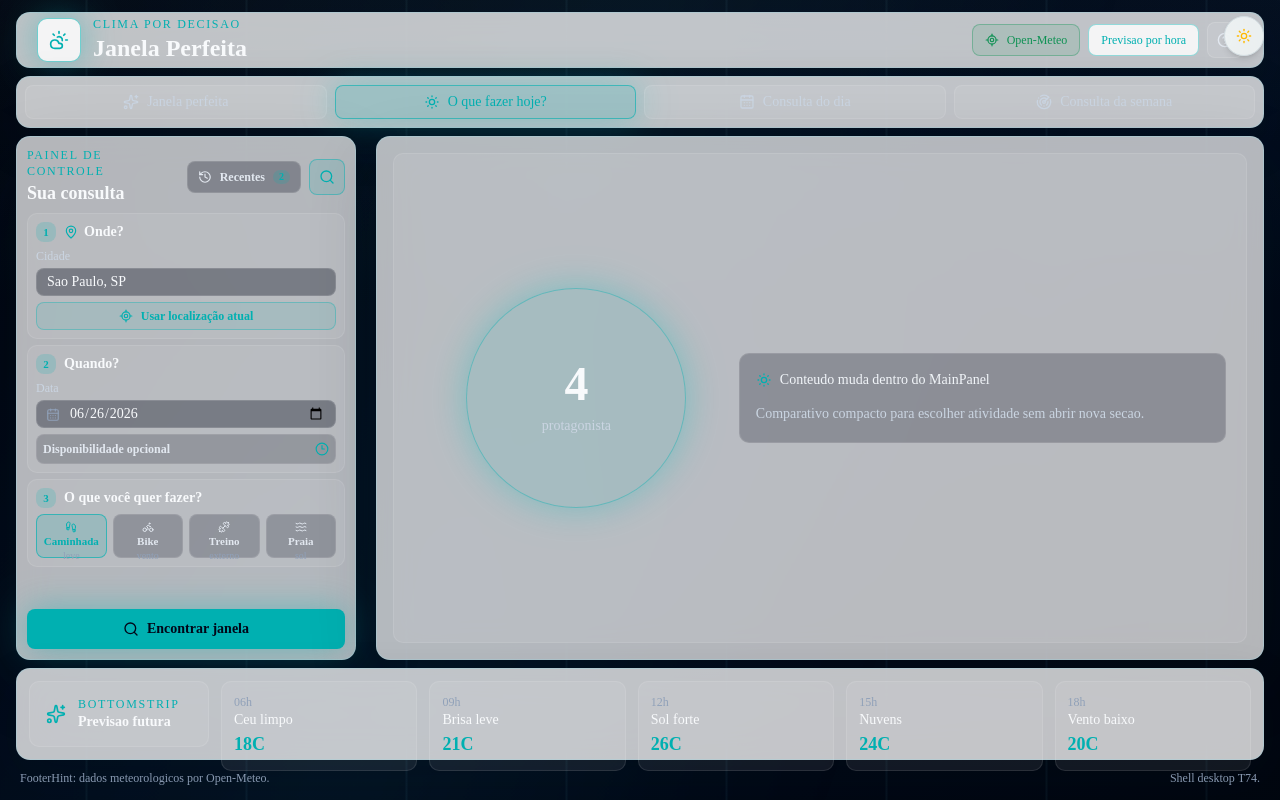
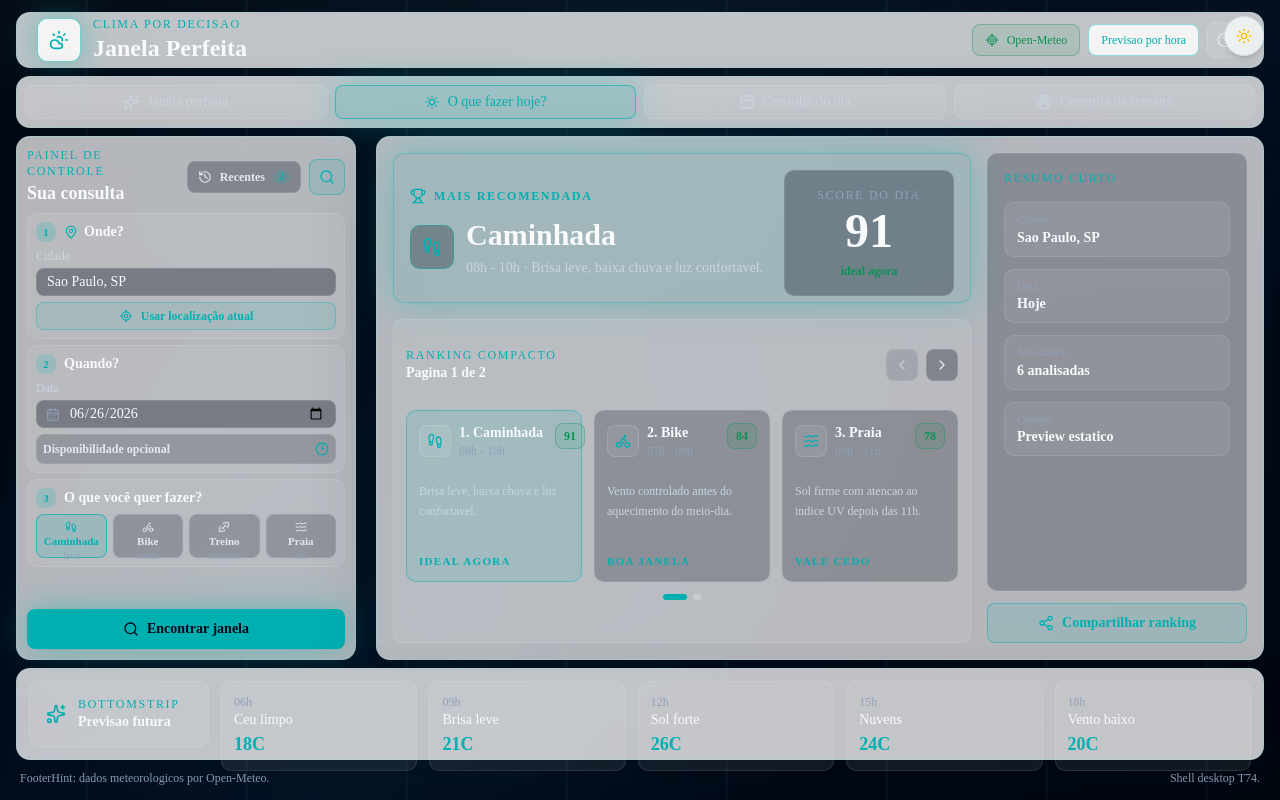
Before and after one commit to PauloSergioLR/janela-perfeita, a Next.js app: page /cockpit-preview in a window 1280 px wide. Both pictures are taken after a click on the button "O que fazer hoje?". Built offline with nearby package versions, Linux system fonts and the light colour scheme.

Commit message:
feat: cria view compacta do ranking do dia

```diff
--- a/src/app/cockpit-preview/page.tsx
+++ b/src/app/cockpit-preview/page.tsx
@@ -18,10 +18,12 @@ import {
   Radar,
   RotateCcw,
   Search,
+  Share2,
   ShieldCheck,
   Sparkles,
   SunMedium,
   Thermometer,
+  Trophy,
   Trash2,
   Waves,
   Wind,
@@ -149,6 +151,69 @@ const perfectWindowTimeline = [
   { time: "13h", score: 54, label: "fraca" },
 ];
 
+const todayRankingCards = [
+  {
+    id: "caminhada",
+    position: 1,
+    label: "Caminhada",
+    score: 91,
+    window: "08h - 10h",
+    summary: "Brisa leve, baixa chuva e luz confortavel.",
+    signal: "ideal agora",
+    icon: Footprints,
+  },
+  {
+    id: "bike",
+    position: 2,
+    label: "Bike",
+    score: 84,
+    window: "07h - 09h",
+    summary: "Vento controlado antes do aquecimento do meio-dia.",
+    signal: "boa janela",
+    icon: Bike,
+  },
+  {
+    id: "praia",
+    position: 3,
+    label: "Praia",
+    score: 78,
+    window: "09h - 11h",
+    summary: "Sol firme com atencao ao indice UV depois das 11h.",
+    signal: "vale cedo",
+    icon: Waves,
+  },
+  {
+    id: "treino",
+    position: 4,
+    label: "Treino",
+    score: 72,
+    window: "17h - 18h",
+    summary: "Temperatura cai no fim da tarde e melhora conforto.",
+    signal: "fim do dia",
+    icon: Dumbbell,
+  },
+  {
+    id: "jardim",
+    position: 5,
+    label: "Jardim",
+    score: 66,
+    window: "06h - 08h",
+    summary: "Solo seco e vento fraco, mas pouca luz no inicio.",
+    signal: "moderada",
+    icon: SunMedium,
+  },
+  {
+    id: "externo",
+    position: 6,
+    label: "Tarefas externas",
+    score: 58,
+    window: "14h - 16h",
+    summary: "Calor e nuvens reduzem conforto para deslocamentos longos.",
+    signal: "com cautela",
+    icon: MapPin,
+  },
+];
+
 interface CockpitRecentSearch {
   id: string;
   city: string;
@@ -183,6 +248,10 @@ interface LeftControlPanelProps {
 
 interface ModePreviewPanelProps {
   activeMode: (typeof decisionModes)[number];
+}
+
+interface TodayRankingViewProps {
+  hasResult: boolean;
 }
 
 interface PerfectWindowViewProps {
@@ -366,6 +435,186 @@ function PerfectWindowView({ hasResult }: PerfectWindowViewProps) {
           })}
         </div>
       </section>
+    </section>
+  );
+}
+
+function TodayRankingView({ hasResult }: TodayRankingViewProps) {
+  const [pageIndex, setPageIndex] = useState(0);
+  const pageSize = 3;
+  const totalPages = Math.ceil(todayRankingCards.length / pageSize);
+  const firstCardIndex = pageIndex * pageSize;
+  const visibleCards = todayRankingCards.slice(
+    firstCardIndex,
+    firstCardIndex + pageSize,
+  );
+  const bestActivity = todayRankingCards[0];
+  const BestIcon = bestActivity.icon;
+
+  return (
+    <section
+      className="grid h-full min-h-0 gap-4 lg:grid-cols-[minmax(0,1fr)_260px]"
+      aria-label="MainPanel O que fazer hoje"
+    >
+      <div className="grid min-h-0 gap-4 lg:grid-rows-[minmax(150px,0.45fr)_minmax(0,1fr)]">
+        <section className="grid min-h-0 gap-4 rounded-lg border border-weather-accent/35 bg-weather-accent/10 p-4 shadow-weather-glow lg:grid-cols-[minmax(0,1fr)_170px] lg:items-center">
+          <div className="min-w-0">
+            <div className="mb-3 flex items-center gap-2 text-xs font-semibold uppercase tracking-[0.14em] text-weather-accent">
+              <Trophy className="size-4" aria-hidden="true" />
+              Mais recomendada
+            </div>
+            <div className="flex min-w-0 items-center gap-3">
+              <span className="flex size-11 shrink-0 items-center justify-center rounded-lg border border-weather-accent/45 bg-slate-950/28">
+                <BestIcon className="size-5 text-weather-accent" aria-hidden="true" />
+              </span>
+              <div className="min-w-0">
+                <h2 className="truncate text-3xl font-semibold leading-tight">
+                  {bestActivity.label}
+                </h2>
+                <p className="mt-1 text-sm text-slate-300">
+                  {bestActivity.window} · {bestActivity.summary}
+                </p>
+              </div>
+            </div>
+          </div>
+          <div className="rounded-lg border border-white/10 bg-slate-950/30 p-4 text-center">
+            <p className="text-xs font-medium uppercase tracking-[0.14em] text-slate-400">
+              Score do dia
+            </p>
+            <p className="mt-1 text-5xl font-semibold leading-none text-slate-50">
+              {bestActivity.score}
+            </p>
+            <p className="mt-2 text-xs font-semibold text-success">
+              {bestActivity.signal}
+            </p>
+          </div>
+        </section>
+
+        <section
+          className="grid min-h-0 gap-3 rounded-lg border border-white/10 bg-white/7 p-3"
+          aria-label="Ranking de atividades do dia"
+        >
+          <div className="flex items-center justify-between gap-3">
+            <div className="min-w-0">
+              <p className="text-xs font-medium uppercase tracking-[0.14em] text-weather-accent">
+                Ranking compacto
+              </p>
+              <h3 className="truncate text-sm font-semibold">
+                Pagina {pageIndex + 1} de {totalPages}
+              </h3>
+            </div>
+            <div className="flex shrink-0 items-center gap-2">
+              <button
+                type="button"
+                aria-label="Atividades anteriores"
+                disabled={pageIndex === 0}
+                onClick={() => setPageIndex((index) => Math.max(0, index - 1))}
+                className="flex size-8 items-center justify-center rounded-md border border-white/12 bg-slate-950/30 text-slate-200 transition hover:border-weather-accent/45 hover:text-weather-accent disabled:cursor-not-allowed disabled:opacity-40 focus-visible:ring-2 focus-visible:ring-weather-accent focus-visible:outline-none"
+              >
+                <ChevronLeft className="size-4" aria-hidden="true" />
+              </button>
+              <button
+                type="button"
+                aria-label="Proximas atividades"
+                disabled={pageIndex === totalPages - 1}
+                onClick={() =>
+                  setPageIndex((index) => Math.min(totalPages - 1, index + 1))
+                }
+                className="flex size-8 items-center justify-center rounded-md border border-white/12 bg-slate-950/30 text-slate-200 transition hover:border-weather-accent/45 hover:text-weather-accent disabled:cursor-not-allowed disabled:opacity-40 focus-visible:ring-2 focus-visible:ring-weather-accent focus-visible:outline-none"
+              >
+                <ChevronRight className="size-4" aria-hidden="true" />
+              </button>
+            </div>
+          </div>
+
+          <ol className="grid min-h-0 gap-3 md:grid-cols-3">
+            {visibleCards.map((activity) => {
+              const Icon = activity.icon;
+              const isBest = activity.position === 1;
+
+              return (
+                <li
+                  key={activity.id}
+                  className={`grid min-h-[142px] gap-3 rounded-lg border p-3 ${
+                    isBest
+                      ? "border-weather-accent/45 bg-weather-accent/12"
+                      : "border-white/10 bg-slate-950/24"
+                  }`}
+                >
+                  <div className="flex items-start justify-between gap-3">
+                    <div className="flex min-w-0 items-center gap-2">
+                      <span className="flex size-8 shrink-0 items-center justify-center rounded-md border border-white/12 bg-white/8">
+                        <Icon className="size-4 text-weather-accent" aria-hidden="true" />
+                      </span>
+                      <div className="min-w-0">
+                        <p className="truncate text-sm font-semibold">
+                          {activity.position}. {activity.label}
+                        </p>
+                        <p className="text-xs text-slate-400">
+                          {activity.window}
+                        </p>
+                      </div>
+                    </div>
+                    <span className="rounded-md border border-success/35 bg-success/10 px-2 py-1 text-xs font-semibold text-success">
+                      {activity.score}
+                    </span>
+                  </div>
+                  <p className="text-xs leading-5 text-slate-300">
+                    {activity.summary}
+                  </p>
+                  <p className="mt-auto text-[11px] font-semibold uppercase tracking-[0.12em] text-weather-accent">
+                    {activity.signal}
+                  </p>
+                </li>
+              );
+            })}
+          </ol>
+
+          <div className="flex justify-center gap-1.5" aria-label="Paginacao do ranking">
+            {Array.from({ length: totalPages }, (_, index) => (
+              <span
+                key={index}
+                className={`h-1.5 rounded-full transition-all ${
+                  index === pageIndex
+                    ? "w-6 bg-weather-accent"
+                    : "w-2 bg-white/25"
+                }`}
+              />
+            ))}
+          </div>
+        </section>
+      </div>
+
+      <aside className="grid min-h-0 gap-3 lg:grid-rows-[1fr_auto]">
+        <section className="rounded-lg border border-white/10 bg-slate-950/24 p-4">
+          <p className="text-xs font-medium uppercase tracking-[0.14em] text-weather-accent">
+            Resumo curto
+          </p>
+          <div className="mt-4 grid gap-3">
+            {[
+              ["Cidade", "Sao Paulo, SP"],
+              ["Data", "Hoje"],
+              ["Atividades", `${todayRankingCards.length} analisadas`],
+              ["Criterio", hasResult ? "Busca simulada" : "Preview estatico"],
+            ].map(([label, value]) => (
+              <div
+                key={label}
+                className="rounded-lg border border-white/10 bg-white/7 px-3 py-2"
+              >
+                <p className="text-[11px] text-slate-400">{label}</p>
+                <p className="truncate text-sm font-semibold">{value}</p>
+              </div>
+            ))}
+          </div>
+        </section>
+        <button
+          type="button"
+          className="flex h-10 items-center justify-center gap-2 rounded-md border border-weather-accent/45 bg-weather-accent/12 px-3 text-sm font-semibold text-weather-accent transition hover:bg-weather-accent/18 focus-visible:ring-2 focus-visible:ring-weather-accent focus-visible:outline-none"
+        >
+          <Share2 className="size-4" aria-hidden="true" />
+          Compartilhar ranking
+        </button>
+      </aside>
     </section>
   );
 }
@@ -719,6 +968,8 @@ export default function Home() {
             >
               {activeMode.id === "janela-perfeita" ? (
                 <PerfectWindowView hasResult={hasPerfectWindowResult} />
+              ) : activeMode.id === "fazer-hoje" ? (
+                <TodayRankingView hasResult={hasPerfectWindowResult} />
               ) : (
                 <ModePreviewPanel activeMode={activeMode} />
               )}
```
Also changed, not shown: 1 other file (tests, documents, lock files or other folders).
